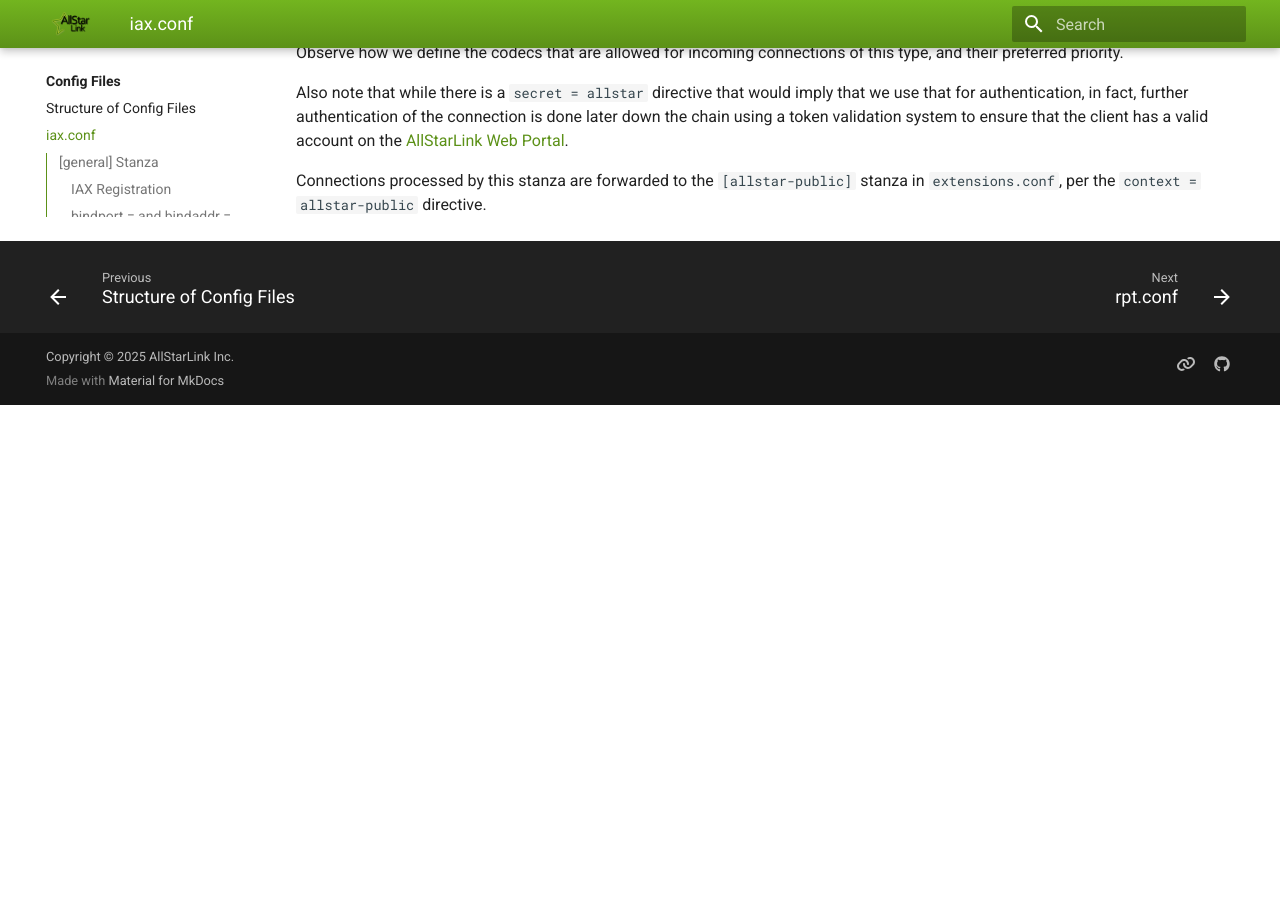
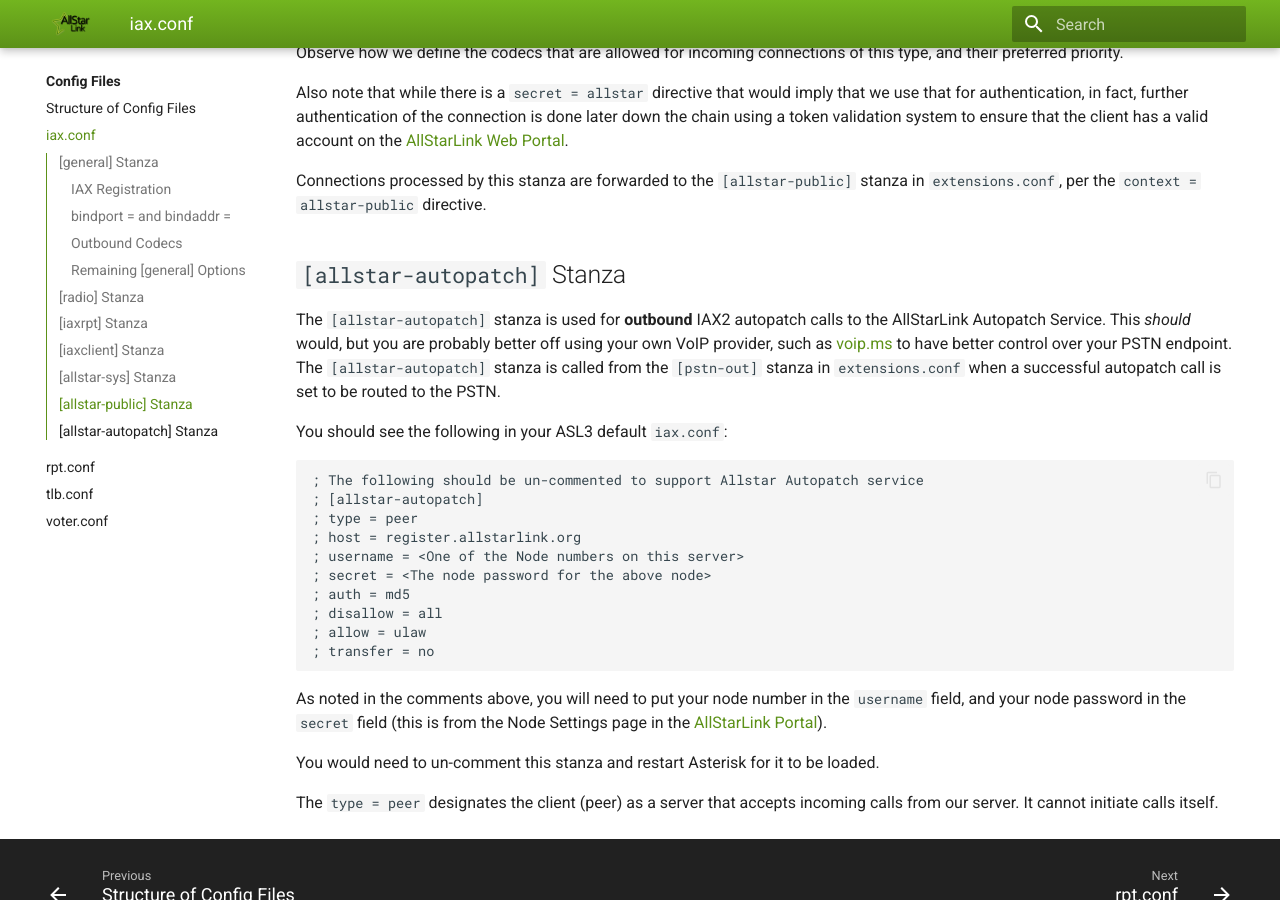
Before and after one commit to AllStarLink/ASL3-Manual, an MkDocs documentation site: the page built from docs/config/iax_conf.md, in a window 1280 px wide and 900 px high, scrolled down 5834 px. Built offline with MkDocs 1.6.1 and Material for MkDocs 9.7.7, drawn with Linux system fonts in a browser that asks for light colours; before the commit the page ends 6239 px from its top, so only the background shows below that.

Commit message:
Forgot the [allstar-autopatch] stanza.

````diff
--- a/docs/config/iax_conf.md
+++ b/docs/config/iax_conf.md
@@ -230,3 +230,27 @@ Observe how we define the codecs that are allowed for incoming connections of th
 Also note that while there is a `secret = allstar` directive that would imply that we use that for authentication, in fact, further authentication of the connection is done later down the chain using a token validation system to ensure that the client has a valid account on the [AllStarLink Web Portal](https://www.allstarlink.org/portal).
 
 Connections processed by this stanza are forwarded to the `[allstar-public]` stanza in `extensions.conf`, per the `context = allstar-public` directive.
+
+## `[allstar-autopatch]` Stanza
+The `[allstar-autopatch]` stanza is used for **outbound** IAX2 autopatch calls to the AllStarLink Autopatch Service. This *should* would, but you are probably better off using your own VoIP provider, such as [voip.ms](https://voip.ms) to have better control over your PSTN endpoint. The `[allstar-autopatch]` stanza is called from the `[pstn-out]` stanza in `extensions.conf` when a successful autopatch call is set to be routed to the PSTN.
+
+You should see the following in your ASL3 default `iax.conf`:
+
+```
+; The following should be un-commented to support Allstar Autopatch service
+; [allstar-autopatch]
+; type = peer
+; host = register.allstarlink.org
+; username = <One of the Node numbers on this server>
+; secret = <The node password for the above node>
+; auth = md5
+; disallow = all
+; allow = ulaw
+; transfer = no
+```
+
+As noted in the comments above, you will need to put your node number in the `username` field, and your node password in the `secret` field (this is from the Node Settings page in the [AllStarLink Portal](https://www.allstarlink.org/portal)).
+
+You would need to un-comment this stanza and restart Asterisk for it to be loaded.
+
+The `type = peer` designates the client (peer) as a server that accepts incoming calls from our server. It cannot initiate calls itself.
````
